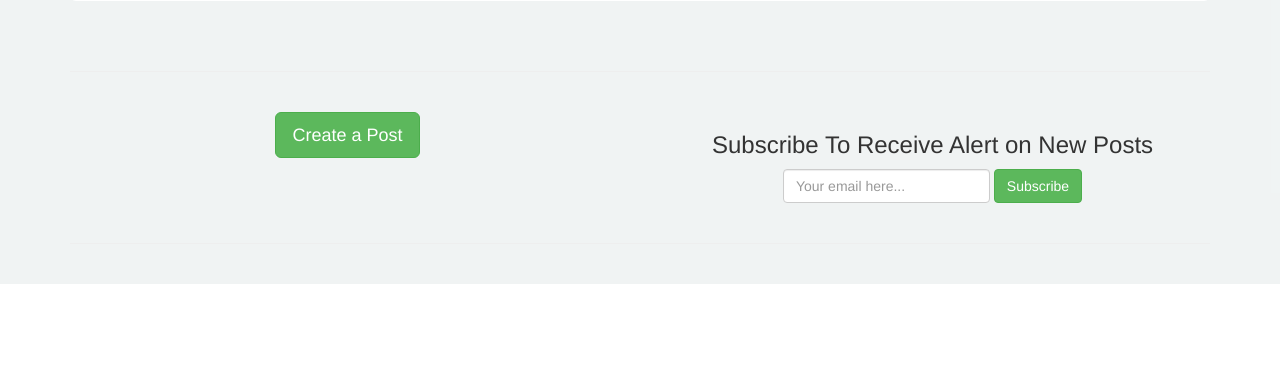
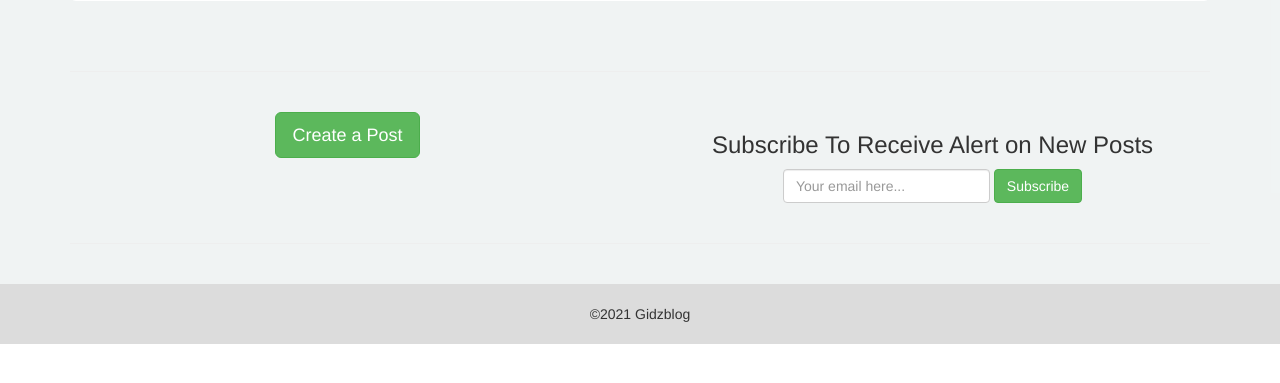
Before and after one commit to Kipkorir-Gideon/Gidzblog, a Flask app: page / in a window 1280 px wide. Shown: the part 316-699 px from the top of the page. Run offline with Flask 2, Linux system fonts and the light colour scheme; data that the repository does not hold is empty; some libraries are stand-ins or nearby versions.

Commit message:
Add footer.

```diff
--- /dev/null
+++ b/app/templates/footer.html
@@ -0,0 +1,3 @@
+<div class="footer text-center fixed-bottom"style="background-color: gainsboro; height:60px;">
+    <p style="padding-top: 20px">©2021 Gidzblog</p>
+</div>
--- a/app/templates/index.html
+++ b/app/templates/index.html
@@ -94,4 +94,6 @@
     </div>
 </div>
 
+{% include 'footer.html' %}
+
 {% endblock %}
--- a/manage.py
+++ b/manage.py
@@ -4,7 +4,7 @@ from  flask_migrate import Migrate, MigrateCommand
 from app.models import User
 
 
-app = create_app('production')
+app = create_app('development')
 
 manager = Manager(app)
 migrate = Migrate(app,db)
```
Also changed, not shown: README.md.
